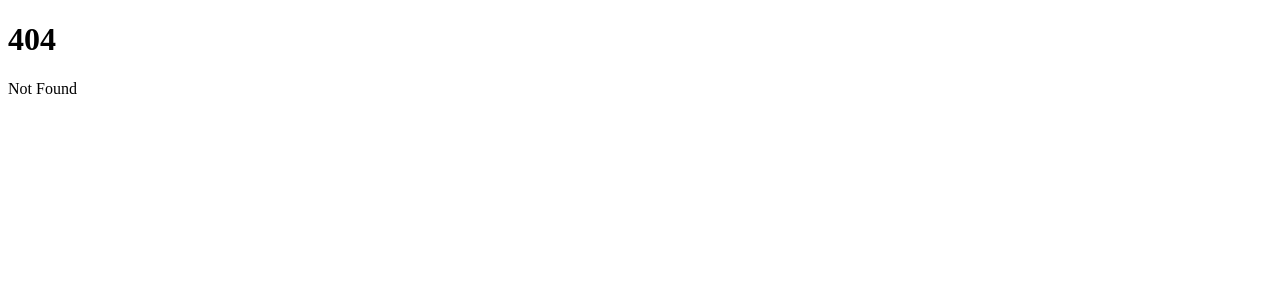
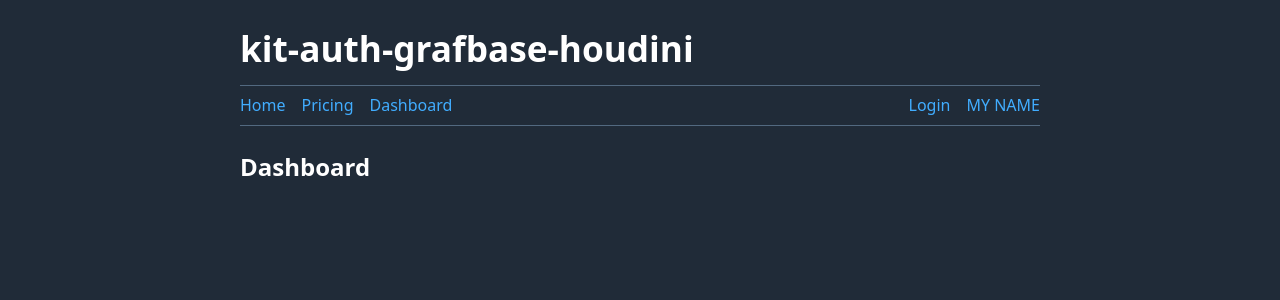
Before and after one commit to jycouet/kit-auth-grafbase-houdini, a SvelteKit app: page /dashboard in a window 1280 px wide. Before the commit this address had no page. Shown: the top 300 px of the page. Built offline with nearby package versions, Linux system fonts and the light colour scheme.

Commit message:
:sparkles: NEW: routes (public & protected)

```diff
--- a/src/app.html
+++ b/src/app.html
@@ -2,7 +2,8 @@
 <html lang="en">
 	<head>
 		<meta charset="utf-8" />
-		<link rel="icon" href="%sveltekit.assets%/favicon.png" />
+		<link rel="icon" type="image/png" href="https://houdinigraphql.com/images/logo.png" />
+		<link rel="stylesheet" href="https://cdn.jsdelivr.net/npm/water.css@2/out/dark.css" />
 		<meta name="viewport" content="width=device-width" />
 		%sveltekit.head%
 	</head>
--- /dev/null
+++ b/src/routes/(protected)/dashboard/+page.svelte
@@ -0,0 +1 @@
+<h2>Dashboard</h2>
--- /dev/null
+++ b/src/routes/(protected)/me/+page.svelte
@@ -0,0 +1 @@
+<h2>Me</h2>
--- /dev/null
+++ b/src/routes/(public)/pricing/+page.svelte
@@ -0,0 +1 @@
+<h2>Pricing</h2>
--- /dev/null
+++ b/src/routes/+layout.svelte
@@ -0,0 +1,42 @@
+<script lang="ts">
+</script>
+
+<svelte:head>
+	<title>kit-auth-grafbase-houdini</title>
+</svelte:head>
+
+<h1>kit-auth-grafbase-houdini</h1>
+
+<hr />
+
+<nav>
+	<ul>
+		<li><a href="/">Home</a></li>
+		<li><a href="/pricing">Pricing</a></li>
+		<li><a href="/dashboard">Dashboard</a></li>
+	</ul>
+	<ul>
+		<li><a href="/#">Login</a></li>
+		<li><a href="/me">MY NAME</a></li>
+	</ul>
+</nav>
+
+<hr />
+
+<slot />
+
+<style>
+	nav {
+		display: flex;
+		justify-content: space-between;
+	}
+
+	ul {
+		display: flex;
+		gap: 1rem;
+
+		list-style: none;
+		margin-block: 0;
+		padding-inline: 0;
+	}
+</style>
--- a/src/routes/+page.svelte
+++ b/src/routes/+page.svelte
@@ -1,2 +1 @@
-<h1>Welcome to SvelteKit</h1>
-<p>Visit <a href="https://kit.svelte.dev">kit.svelte.dev</a> to read the documentation</p>
+<h2>Home</h2>
```
